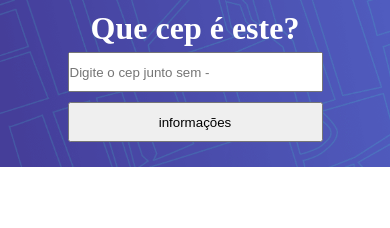
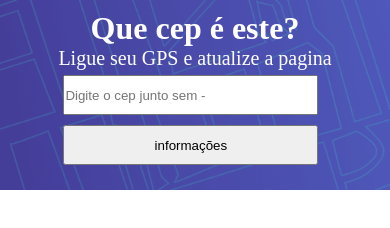
Before and after one commit to denner-august/IP-Address-Tracker, a plain HTML site: page index.html in a window 390 px wide. Drawn offline with nearby package versions, Linux system fonts and the light colour scheme.

Commit message:
melhoria na geolocalizacao do usuario

```diff
--- a/index.html
+++ b/index.html
@@ -18,6 +18,7 @@
       <div id="pesquisa">
         <div id="container">
           <h1>Que cep é este?</h1>
+          <p id="gps">Ligue seu GPS e atualize a pagina</p>
           <input placeholder="Digite o cep junto sem -" autocomplete="off" type="text" name="cep" id="cep" maxlength="8">
           <button id="button">informações</button>
       </div>
--- a/sass/mobile.scss
+++ b/sass/mobile.scss
@@ -13,6 +13,12 @@
             height: 100%;
         }
 
+        #gps{
+            display: initial;
+            color: white;
+            font-size: 20px;
+        }
+
 
     }
 }
--- a/sass/style.scss
+++ b/sass/style.scss
@@ -4,7 +4,9 @@
     box-sizing: border-box;
 }
 
-
+#gps{
+    display: none;
+}
 
 main{
 $width:255px;
@@ -25,10 +27,12 @@ $heigth:40px;
         align-items: center;
         justify-content: space-around;
 
+
         #container{
             text-align: center;
             display: flex;
             flex-direction: column;
+
         }
         h1{
             color: white;
```
Also changed, not shown: sass/mobile.css, sass/style.css, 2 other files.
